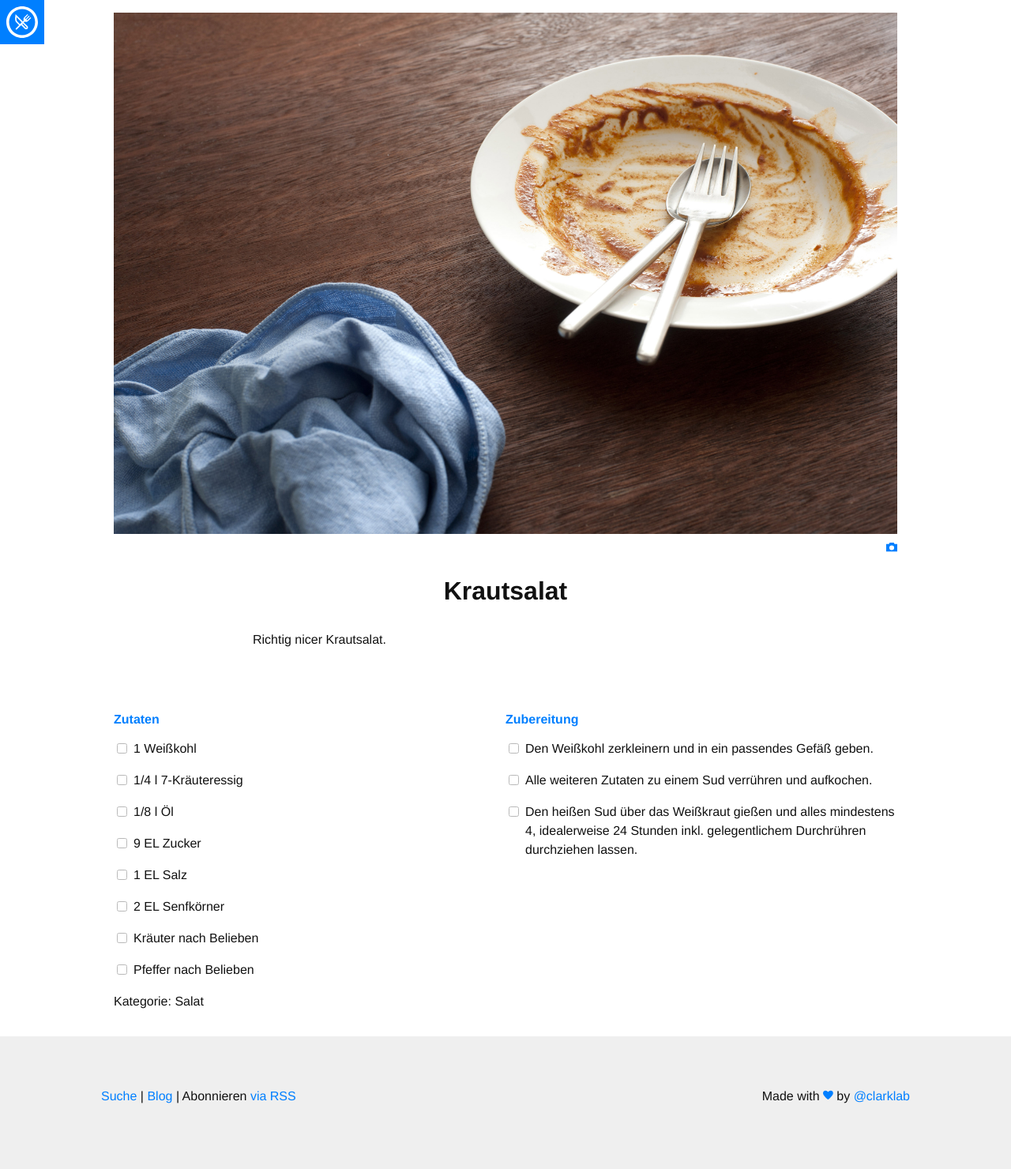
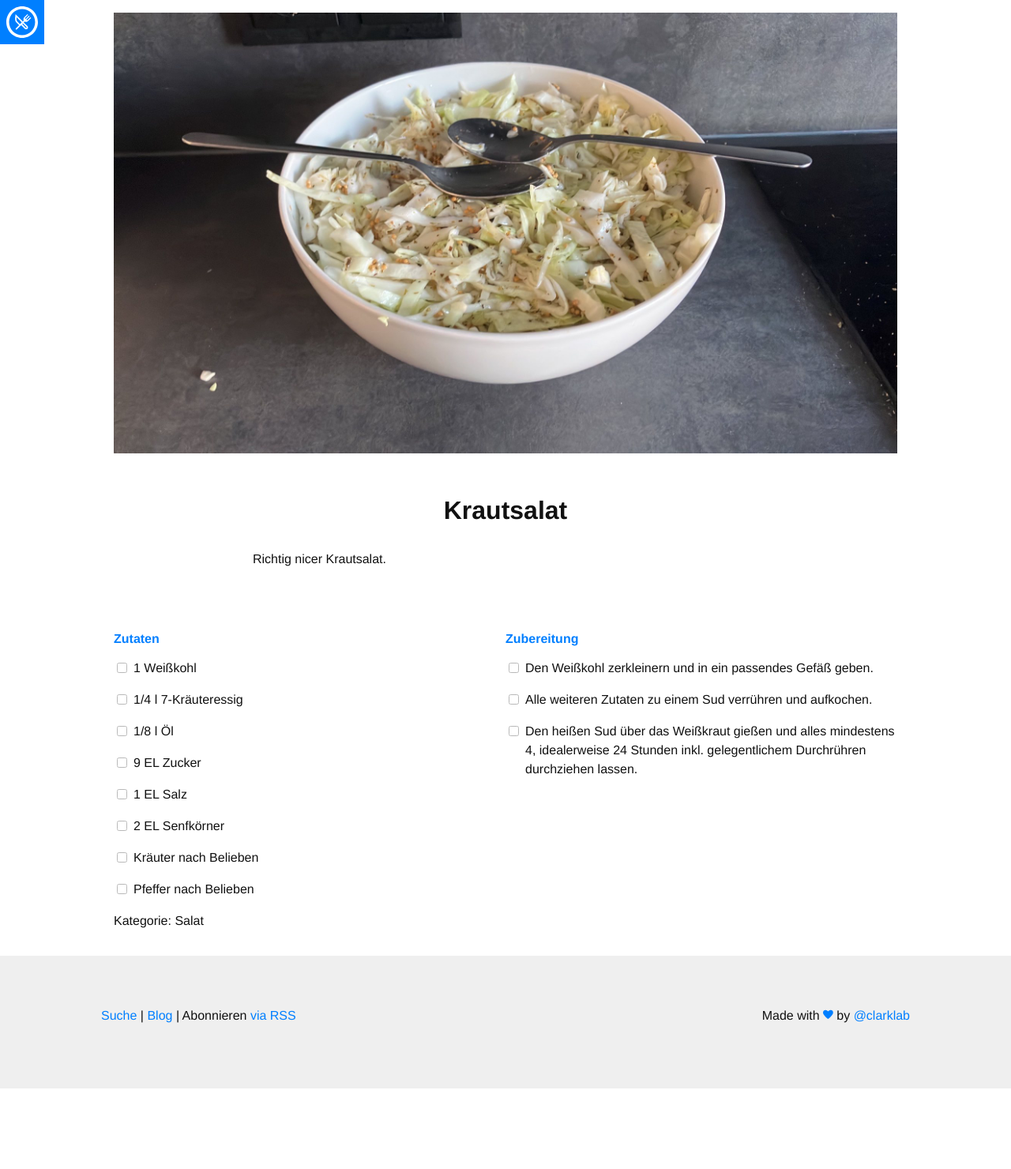
Before and after one commit to kochrunde/kochrunde.github.io, a Jekyll site: the page built from _recipes/krautsalat.md, in a window 1280 px wide. Shown: the whole page at 79% size. Built offline with Jekyll 4.4.1, drawn with Linux system fonts in a browser that asks for light colours; nearby versions of some CDN libraries; some web fonts are replaced; after the commit the page ends 1378 px from its top, so only the background shows below that.

Commit message:
Added image reference

```diff
--- a/_recipes/krautsalat.md
+++ b/_recipes/krautsalat.md
@@ -2,8 +2,7 @@
 
 layout: recipe
 title:  "Krautsalat"
-image: default.jpeg
-imagecredit: https://freefoodphotos.com
+image: krautsalat.jpeg
 category: Salat
 tags: Salat
 
```
